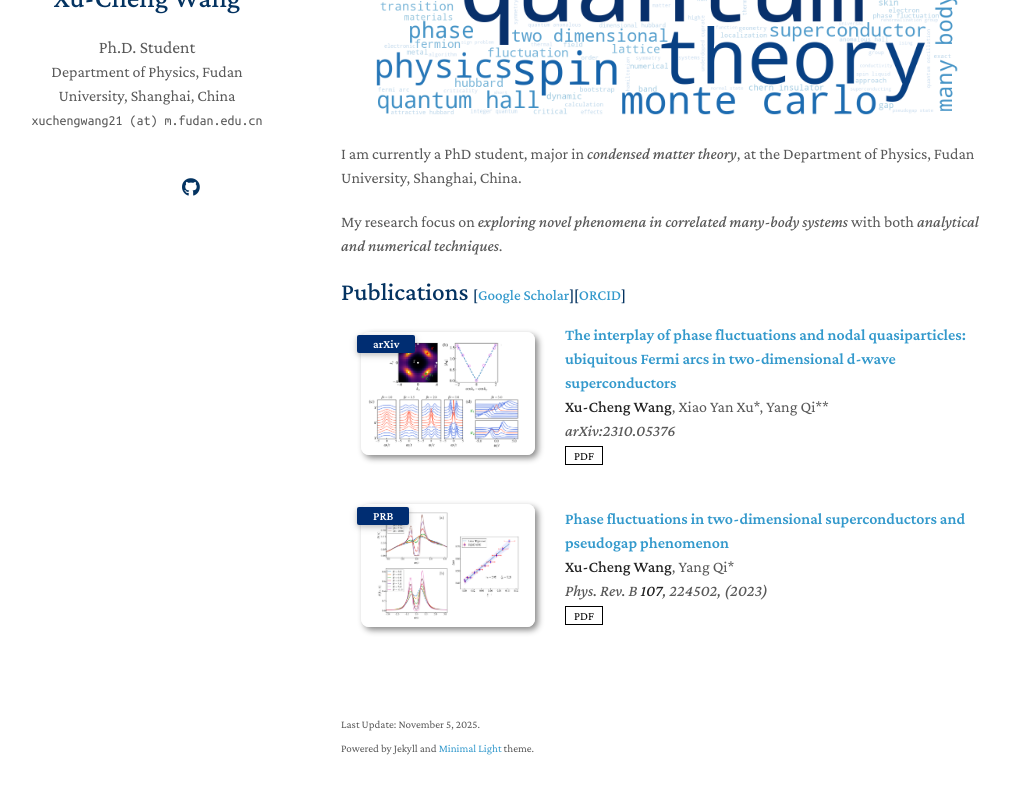
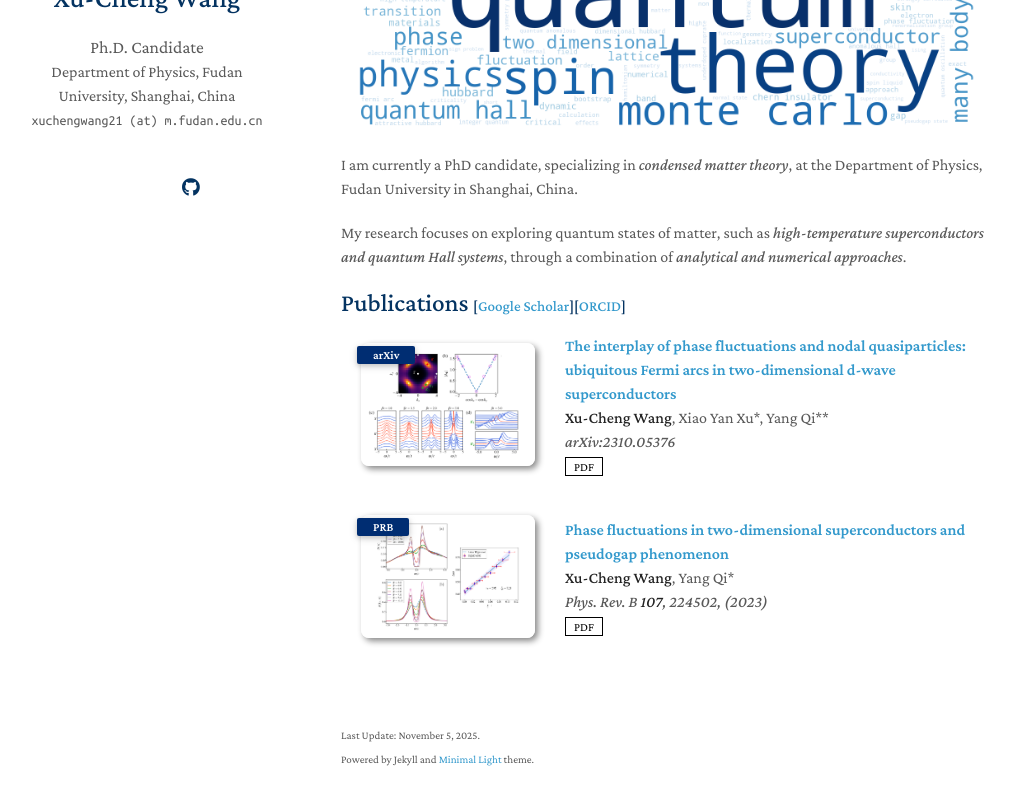
Before and after one commit to JefferyWangSH/JefferyWangSH.github.io, a Jekyll site: the page built from index.md, in a window 1280 px wide and 1092 px high, cut to the strip 252-1057 px from the top of the window. Shown: the whole strip, without its empty margins (129-1144 px from the left). Built offline with Jekyll 4.4.1, drawn with Linux system fonts in a browser that asks for light colours; nearby versions of some CDN libraries; a style sheet for code colours, icons or effects is not loaded.

Commit message:
automated cv update.

```diff
--- a/_config.yml
+++ b/_config.yml
@@ -1,6 +1,6 @@
 # Basic Information
 title: Xu-Cheng Wang
-position: Ph.D. Student
+position: Ph.D. Candidate
 affiliation: Department of Physics, Fudan University, Shanghai, China
 email: xuchengwang21 (at) m.fudan.edu.cn
 affiliation_link: https://jefferywangsh.github.io/
@@ -10,7 +10,7 @@ affiliation_logo: ./assets/img/favicon_dark.png
 # The following information is used to improve the website traffic from search engines, e.g., Google.
 keywords: xucheng wang, xu-cheng wang, wang xucheng, wang xu-cheng, xcwang
 canonical: https://jefferywangsh.github.io/
-description: Xu-Cheng Wang is a PhD student at Fudan University, Shanghai, China, majored in condensed matter theory.
+description: Xu-Cheng Wang is a PhD candidate, majoring in condensed matter theory, at the Department of Physics, Fudan University in Shanghai, China.
 
 # Links
 # If you don't need one of them, you may delete the corresponding line.
--- a/index.md
+++ b/index.md
@@ -7,12 +7,15 @@ layout: homepage
 ## About Me
 
 <div style="text-align: center;">
-  <img src="assets/img/wordcloud.png" alt="wordcloud" style="width: 90%; display: inline-block; margin-bottom: 20px;">
+  <img src="assets/img/wordcloud.png" alt="wordcloud" style="width: 95%; display: inline-block; margin-bottom: 20px;">
 </div>
 
-I am currently a PhD student, major in *condensed matter theory*, at the Department of Physics, Fudan University, Shanghai, China.
+I am currently a PhD candidate, specializing in *condensed matter theory*,
+at the Department of Physics, Fudan University in Shanghai, China.
 
-My research focus on *exploring novel phenomena in correlated many-body systems* with both *analytical and numerical techniques*.
+My research focuses on exploring quantum states of matter,
+such as *high-temperature superconductors and quantum Hall systems*,
+through a combination of *analytical and numerical approaches*.
 
 <!-- ## Research Interests
 
```
Also changed, not shown: 404.html (+5 -9 lines), .github/workflows/update_cv.yml (added), 2 other files.
